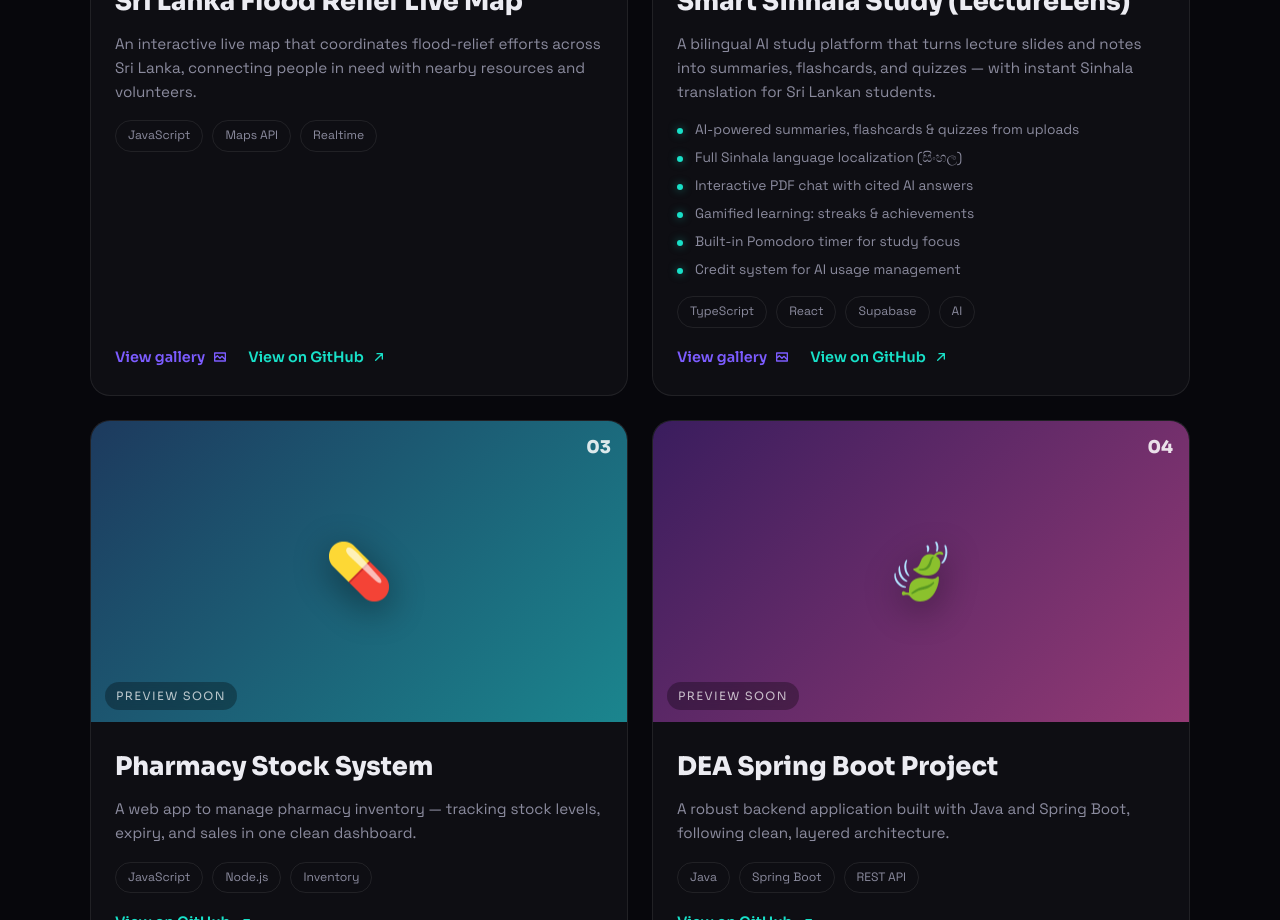
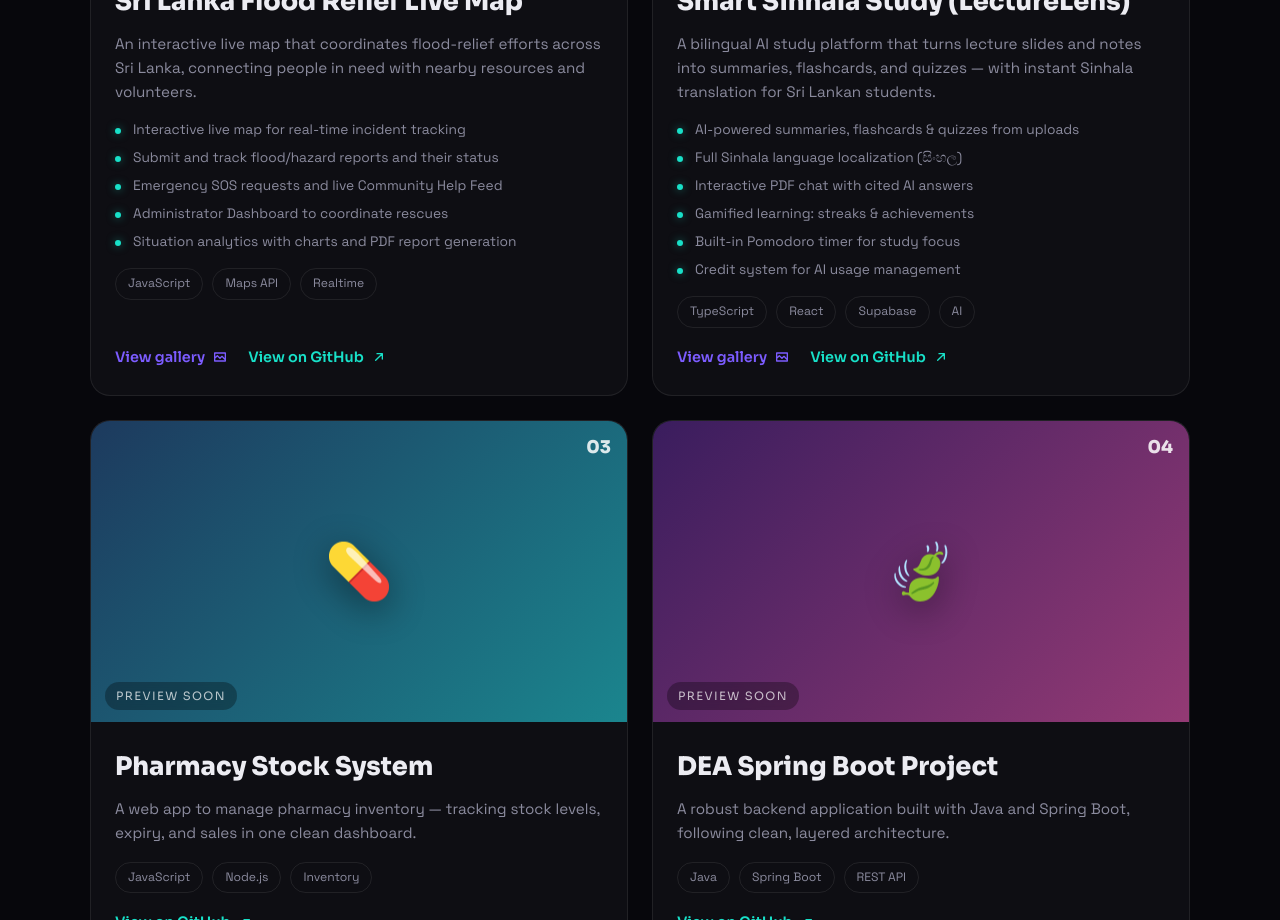
Before and after one commit to Thiva123-ab/My-portfolio-, a React (Vite) app: page / in a window 1280 px wide. Shown: the part 4020-4940 px from the top of the page. Built offline with nearby package versions, Linux system fonts and the light colour scheme.

Commit message:
create Work component with project gallery and lightbox functionality

```diff
--- a/src/components/Work.jsx
+++ b/src/components/Work.jsx
@@ -42,6 +42,13 @@ const PROJECTS = [
     num: "01",
     title: "Sri Lanka Flood Relief Live Map",
     desc: "An interactive live map that coordinates flood-relief efforts across Sri Lanka, connecting people in need with nearby resources and volunteers.",
+    features: [
+      "Interactive live map for real-time incident tracking",
+      "Submit and track flood/hazard reports and their status",
+      "Emergency SOS requests and live Community Help Feed",
+      "Administrator Dashboard to coordinate rescues",
+      "Situation analytics with charts and PDF report generation",
+    ],
     tags: ["JavaScript", "Maps API", "Realtime"],
     href: "https://github.com/Thiva123-ab/Sri-Lanka-Flood-Relief-Coordinator-Live-Map",
     icon: "🗺️",
```
